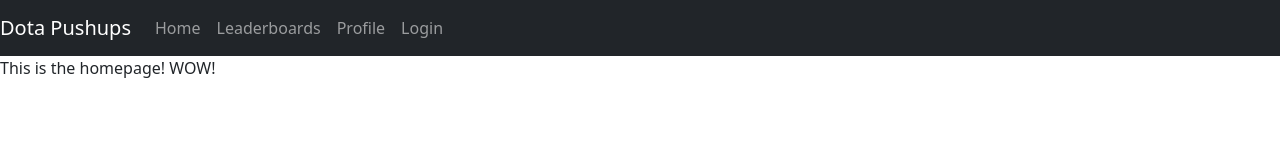
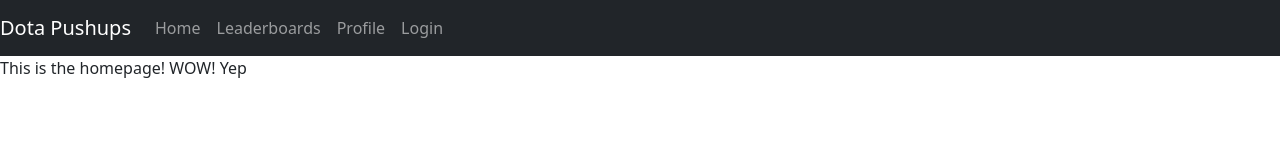
Before and after one commit to justinchiu25/Dota-pushup, a React (Create React App) app: page / in a window 1280 px wide. Shown: the top 160 px of the page. Built offline with nearby package versions, Linux system fonts and the light colour scheme; no server answers.

Commit message:
Redeploy

```diff
--- a/src/App/Components/Homepage.js
+++ b/src/App/Components/Homepage.js
@@ -3,6 +3,6 @@ import React from "react";
 export default function Homepage() {
 
     return (
-        <div> This is the homepage! WOW! </div>
+        <div> This is the homepage! WOW! Yep </div>
     )
 }
```
